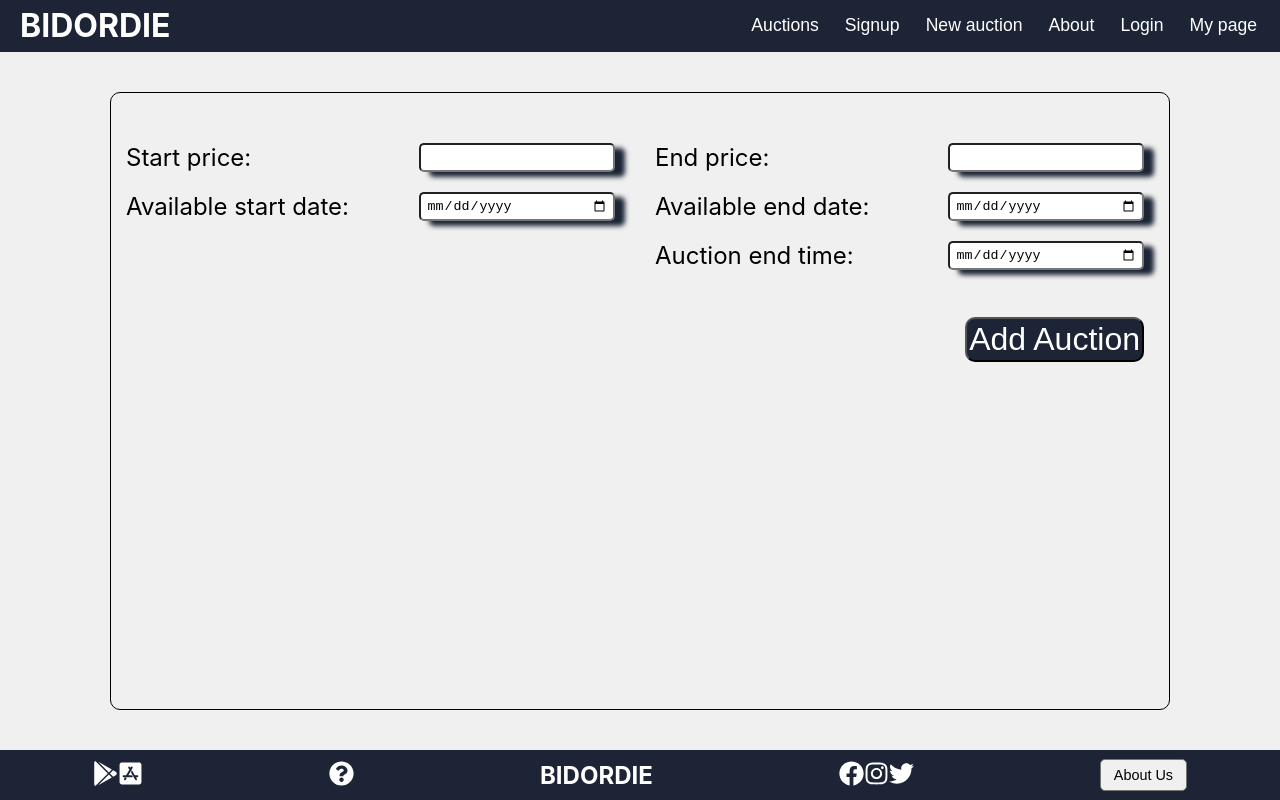
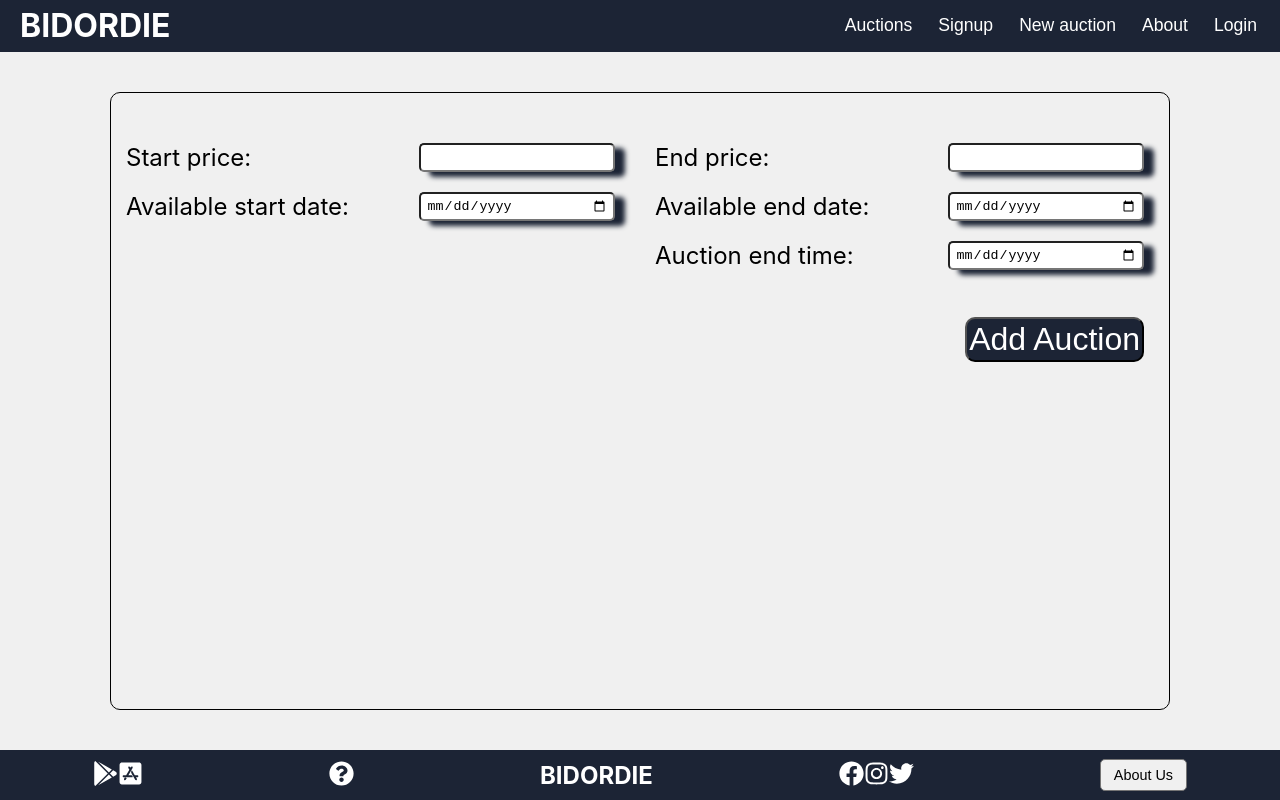
Before and after one commit to dreamc4t/bidordie, a React (Create React App) app: page /new-auction in a window 1280 px wide. Built offline with nearby package versions, Linux system fonts and the light colour scheme.

Commit message:
Updaterad Header
Länken till My Page dyker nu bara upp om man är inloggad.

```diff
--- a/src/components/Header.js
+++ b/src/components/Header.js
@@ -32,9 +32,7 @@ const Header = ({ setIsLoggedIn, setIsACompany, setIdOfLoggedInUser }) => {
           <HeaderButton text={"About"}  />
         </Link>
         {!loginContext.isLoggedIn ? <Link to={"login"} style={{textDecoration: "none"}}><HeaderButton text={"Login"}  /></Link> : <Link to={"/"} style={{textDecoration: "none"}} onClick={logOut}><HeaderButton text={"Log Out"}  /></Link>}
-        <Link to={"my-page"} style={{textDecoration: "none"}}>
-          <HeaderButton text={"My page"}  />
-        </Link>
+        {loginContext.isLoggedIn ? <Link to={"profile-page"} style={{textDecoration: "none"}}><HeaderButton text={"My page"}  /></Link> : null}
         <GiHamburgerMenu className="burger-menu" />
       </nav>
     </header>
```
